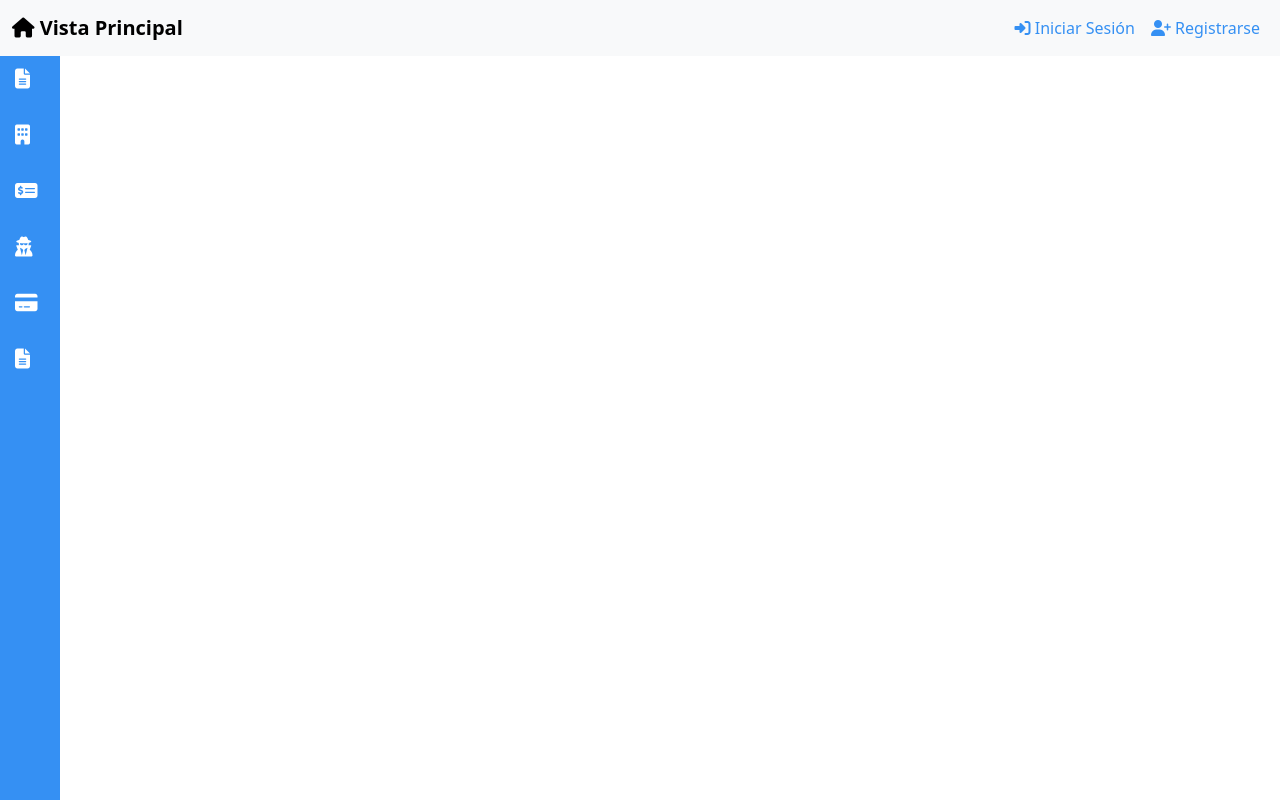
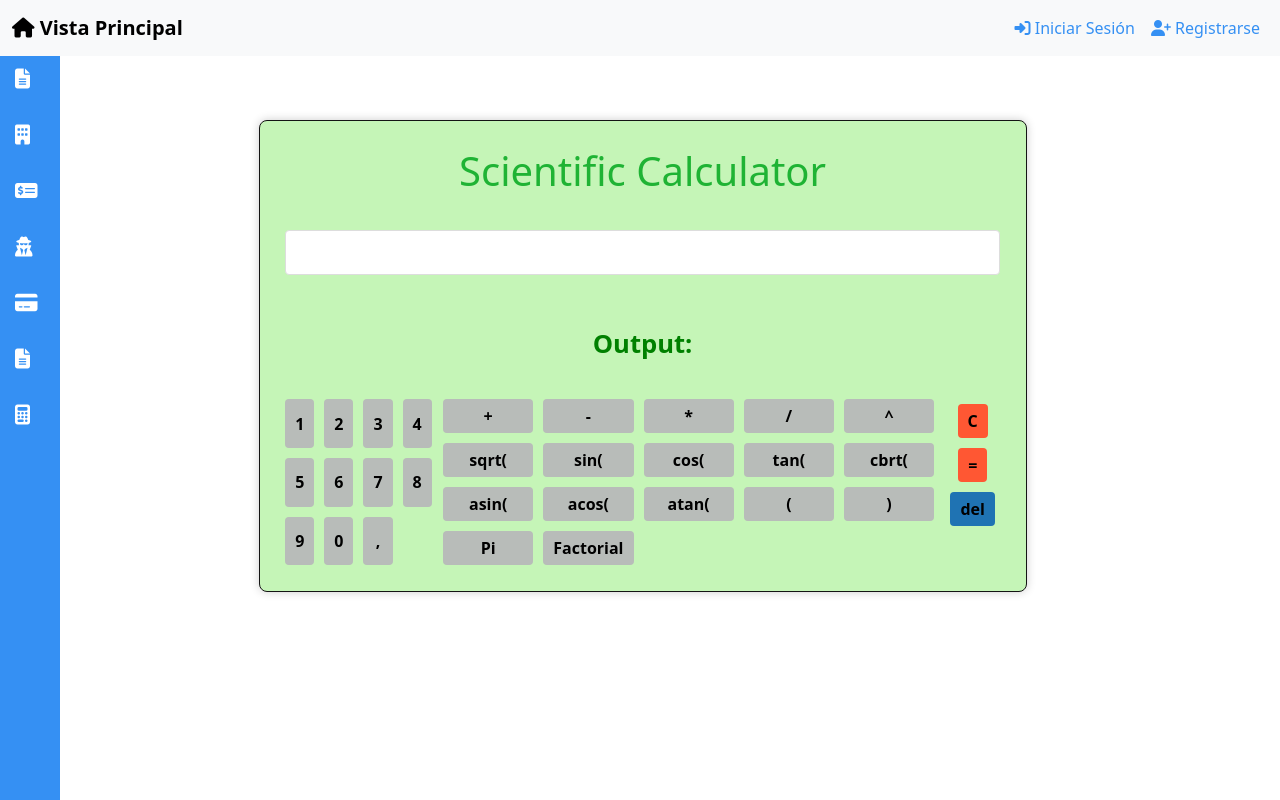
Before and after one commit to AndresZunigaZ2005/frontend-loans, a React (Create React App) app: page /calculadora in a window 1280 px wide. Built offline with nearby package versions, Linux system fonts and the light colour scheme.

Commit message:
Se añadio la calculadora

```diff
--- a/package.json
+++ b/package.json
@@ -3,10 +3,16 @@
   "version": "0.1.0",
   "private": true,
   "dependencies": {
+    "@emotion/react": "^11.13.3",
+    "@emotion/styled": "^11.13.0",
+    "@fortawesome/fontawesome-free": "^6.7.0",
+    "@mui/material": "^6.1.7",
     "@testing-library/jest-dom": "^5.17.0",
     "@testing-library/react": "^13.4.0",
     "@testing-library/user-event": "^13.5.0",
+    "axios": "^1.7.7",
     "bootstrap": "^5.3.3",
+    "mathjs": "^13.2.2",
     "mdb-react-ui-kit": "^9.0.0",
     "react": "^18.3.1",
     "react-bootstrap": "^2.10.5",
--- a/src/App.js
+++ b/src/App.js
@@ -17,6 +17,7 @@ import Navbar from './components/mainApp/Navbar';
 import Pago from "./components/Pago/Pago";
 import Reportes from "./components/Reportes/Reportes"; // Importa el nuevo componente de la barra superior
 import BankHome from './components/mainApp/BankHome';
+import Calculadora from './components/calculadora/Calculadora';
 
 function App() {
   return (
@@ -37,6 +38,7 @@ function App() {
             <Route path="/auditoria-usuario" element={<AuditoriaUsuario/>}/>
             <Route path="/pago" element={<Pago/>}/>
             <Route path="/reportes" element={<Reportes/>}/>
+            <Route path="/calculadora" element={<Calculadora/>}/>
           </Routes>
         </div>
       </div>
--- /dev/null
+++ b/src/components/calculadora/Calculadora.css
@@ -0,0 +1,127 @@
+.Calculadora {
+	display: flex;
+	justify-content: center;
+	align-items: center;
+	margin-left: 5%;
+	margin-top: 50px;
+}
+
+h1 {
+	color: #1fb334;
+	margin-bottom: 30px;
+	/* Adjusted margin */
+}
+
+.calc-body {
+	background-color: #c5f5b7;
+	border: 1px solid #141414;
+	border-radius: 8px;
+	box-shadow: 0 0 10px rgba(0, 0, 0, 0.2);
+	width: 60vw;
+	/* Adjusted container width */
+	padding: 2vw;
+	/* Adjusted padding */
+	display: flex;
+	flex-direction: column;
+	align-items: center;
+}
+
+.input-section {
+	width: 100%;
+	display: flex;
+	flex-direction: column;
+	align-items: center;
+}
+
+.screen {
+	width: 100%;
+	padding: 10px;
+	font-size: 18px;
+	border: 1px solid #ccc;
+	border-radius: 4px;
+	margin-bottom: 10px;
+}
+
+.output {
+	margin-top: 5%;
+	margin-bottom: 5%;
+	color: green;
+	font-weight: 900;
+	font-size: 2vw;
+}
+
+.button-section {
+	width: 100%;
+	display: flex;
+	flex-direction: row;
+	justify-content: space-between;
+}
+
+.numeric-pad {
+	display: grid;
+	grid-template-columns: repeat(4, 1fr);
+	gap: 10px;
+}
+
+.operators {
+	display: grid;
+	grid-template-columns: repeat(5, 1fr);
+	gap: 10px;
+}
+
+.control-buttons {
+	display: flex;
+	flex-direction: column;
+	align-items: center;
+}
+
+button {
+	padding: 5px 10px;
+	font-size: 16px;
+	font-weight: 600;
+	background-color: #b8bcb9;
+	color: #000000;
+	border: none;
+	border-radius: 4px;
+	cursor: pointer;
+	transition: background-color 0.3s ease;
+}
+
+button:hover {
+	background-color: #1fb334;
+}
+
+.equals-button {
+	background-color: #ff5733;
+	/* Different color for equals button */
+	margin: 5px;
+}
+
+.clear-button {
+	background-color: #ff5733;
+	/* Different color for clear button */
+	margin: 5px;
+}
+
+.backspace-button {
+	background-color: #1f73b3;
+	/* Different color for backspace button */
+	margin: 5px;
+}
+
+.variables {
+	margin-bottom: 5%;
+	color: #fff;
+	background-color: #272727;
+	flex-basis: 10%;
+}
+
+.variables h2 {
+	color: #fff;
+}
+
+.fields input {
+	background-color: #e8eef5;
+	border: 1px solid rgb(231, 228, 228);
+	width: 5vw;
+}
--- /dev/null
+++ b/src/components/calculadora/Calculadora.jsx
@@ -0,0 +1,145 @@
+import React, { useState } from "react";
+import "./Calculadora.css";
+import * as math from "mathjs";
+
+function Calculadora() {
+	const [expression, setExpression] = useState("");
+	const [screenVal, setScreenVal] = useState("");
+	const [customVariables, setCustomVariables] = useState({});
+	// Default mode is "rad"
+	const [mode, setMode] = useState("rad");
+
+	function handleChange(e) {
+		setExpression(e.target.value);
+	}
+
+	function handleClick(input) {
+		setExpression((prevExpression) => prevExpression + input);
+	}
+
+	function calculate() {
+		try {
+			const allVariables = {
+				...customVariables,
+				pi: Math.PI,
+				e: Math.E,
+				// Add factorial function
+				fact: math.factorial,
+				sin: mode === "rad" ? Math.sin : math.sin,
+				cos: mode === "rad" ? Math.cos : math.cos,
+				tan: mode === "rad" ? Math.tan : math.tan,
+				asin: mode === "rad" ? Math.asin : math.asin,
+				acos: mode === "rad" ? Math.acos : math.acos,
+				atan: mode === "rad" ? Math.atan : math.atan,
+			};
+
+			const result = math.evaluate(expression, allVariables);
+			if (typeof result === "number" && !isNaN(result)) {
+				setScreenVal(Number(result).toFixed(4));
+			} else {
+				setScreenVal("Error: Invalid expression");
+			}
+		} catch (error) {
+			setScreenVal("Error: Invalid expression");
+		}
+	}
+
+	function clearScreen() {
+		setExpression("");
+		setScreenVal("");
+	}
+
+	function backspace() {
+		const newExpression = expression.slice(0, -1);
+		setExpression(newExpression);
+	}
+
+	function toggleMode() {
+		// Toggle between "rad" and "deg" modes
+		setMode(mode === "rad" ? "deg" : "rad");
+	}
+
+	return (
+		<>
+			<div className="Calculadora">
+				<div className="calc-body">
+					<h1>Scientific Calculator</h1>
+					<div className="input-section">
+						<input
+							className="screen"
+							type="text"
+							value={expression}
+							onChange={handleChange}
+						/>
+						<div className="output">Output: {screenVal}</div>
+					</div>
+					<div className="button-section">
+						<div className="numeric-pad">
+							{["1", "2", "3", "4", "5",
+								"6", "7", "8", "9", "0"].map(
+									(input) => (
+										<button key={input}
+											onClick={() =>
+												handleClick(input)}>
+											{input}
+										</button>
+									)
+								)}
+							<button onClick={() =>
+								handleClick(".")}>,</button>
+						</div>
+						<div className="operators">
+							{[
+								"+",
+								"-",
+								"*",
+								"/",
+								"^",
+								"sqrt(",
+								"sin(",
+								"cos(",
+								"tan(",
+								"cbrt(",
+								"asin(",
+								"acos(",
+								"atan(",
+								// Add open parenthesis
+								"(",
+								// Add close parenthesis
+								")",
+							].map((input) => (
+								<button key={input}
+									onClick={() =>
+										handleClick(input)}>
+									{input}
+								</button>
+							))}
+
+							<button onClick={() =>
+								handleClick("pi")}>Pi</button>
+							<button onClick={() =>
+								handleClick("fact(")}>Factorial</button>
+						</div>
+						<div className="control-buttons">
+							<button className="clear-button"
+								onClick={clearScreen}>
+								C
+							</button>
+							<button className="equals-button"
+								onClick={calculate}>
+								=
+							</button>
+							<button className="backspace-button"
+								onClick={backspace}>
+								del
+							</button>
+						</div>
+					</div>
+				</div>
+				<div className="variables"></div>
+			</div>
+		</>
+	);
+}
+
+export default Calculadora;
--- a/src/components/mainApp/Sidebar.jsx
+++ b/src/components/mainApp/Sidebar.jsx
@@ -54,6 +54,12 @@ const Sidebar = () => {
             {isOpen && <span>Reportes</span>}
           </Link>
         </li>
+        <li>
+          <Link to="/calculadora">
+            <i className="fa-solid fa-calculator"></i>
+            {isOpen && <span>Calculadora</span>}
+          </Link>
+        </li>
       </ul>
     </div>
   );
```
Also changed, not shown: 1 other file (tests, documents, lock files or other folders).
